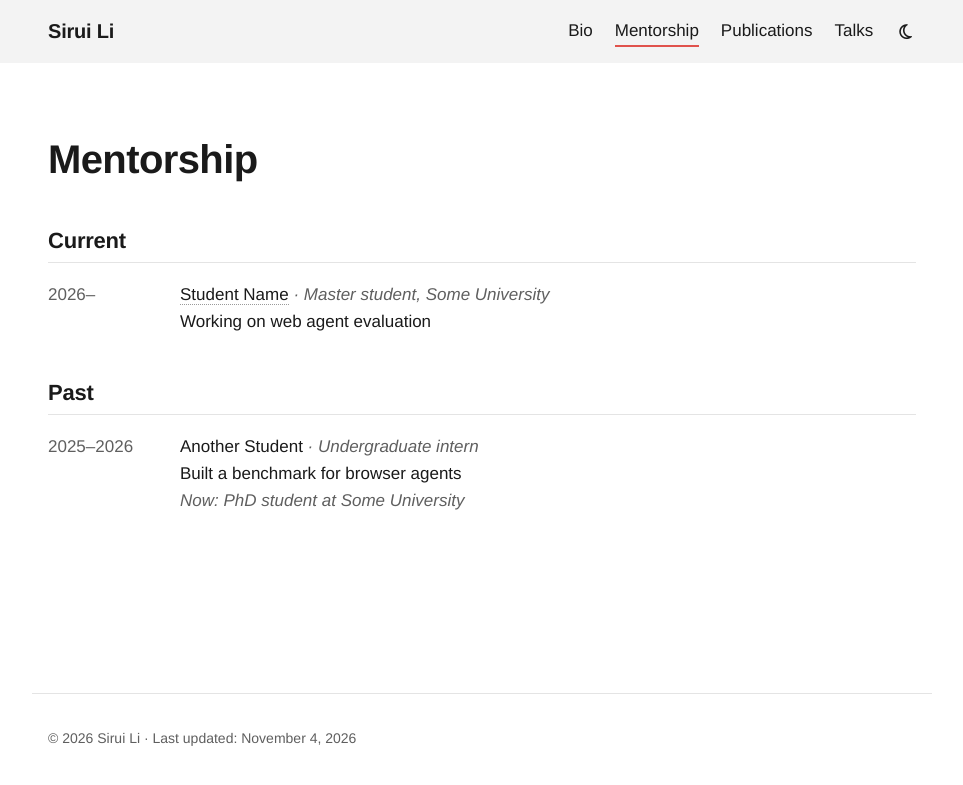
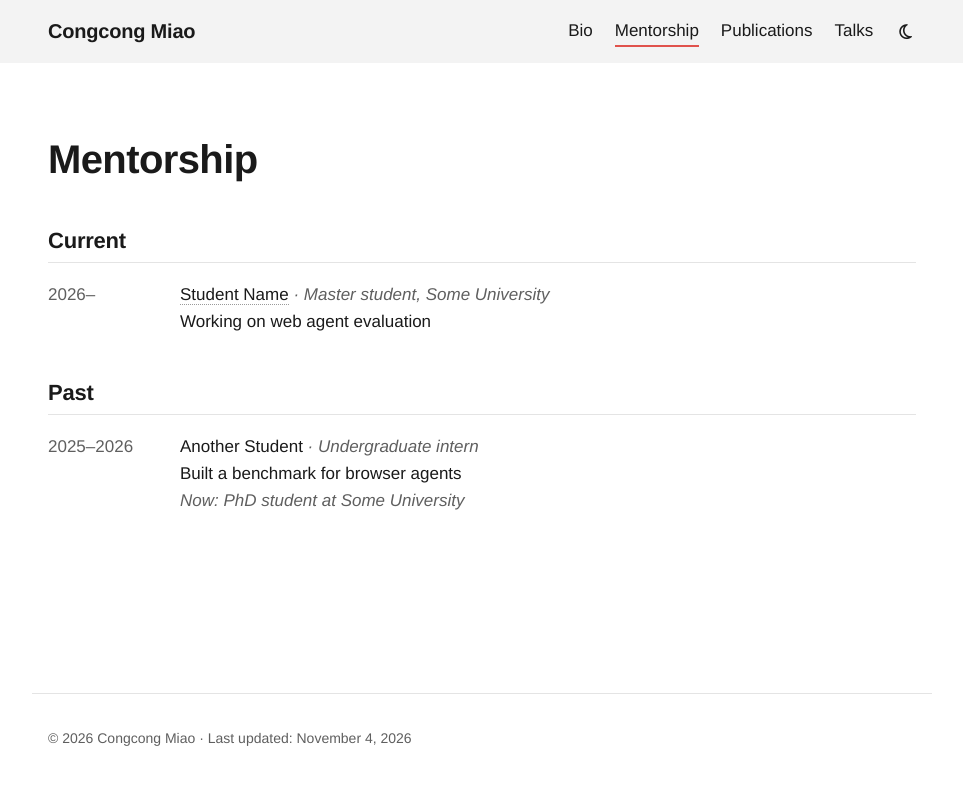
Before and after one commit to siruiZ02/siruiZ02.github.io, a Jekyll site: the page built from mentorship.html, in a window 1280 px wide. Shown: the top 785 px of the page, without its empty margins (158-1121 px from the left). Built offline with Jekyll 4.4.1, drawn with Linux system fonts in a browser that asks for light colours.

Commit message:
Update _config.yml

```diff
--- a/_config.yml
+++ b/_config.yml
@@ -3,8 +3,8 @@
 #  改完这个文件后，GitHub 需要 1~2 分钟重新生成网站
 # ============================================================
 
-title: Sirui Li                       # 浏览器标签页上显示的标题
-description: PhD student working on AI agents.
+title: Congcong Miao                       # 浏览器标签页上显示的标题
+description:
 
 # 部署地址：把 your-username 换成你的 GitHub 用户名
 url: "https://siruiz02.github.io"
@@ -12,18 +12,18 @@ baseurl: ""                           # 保持为空，不要删掉这一行
 
 # ---------------- 个人信息（首页左上的名片） ----------------
 author:
-  name: Sirui Li                      # 论文作者列表里会自动把这个名字加粗
-  role: PhD Student                   # 名字下面那行斜体
+  name: Congcong Miao                      # 论文作者列表里会自动把这个名字加粗
+  role:                   # 名字下面那行斜体
   photo: /assets/img/photo.jpg        # 把你的照片放到 assets/img/photo.jpg
-  initials: SL                        # 没放照片时圆圈里显示的字母
+  initials: CM                        # 没放照片时圆圈里显示的字母
 
 # 名片里那一列带图标的链接。不要的整行删掉；想加就照格式复制一行。
 # icon 用的是 Font Awesome 6 的图标名：https://fontawesome.com/search?o=r&m=free
 contact:
   - icon: fa-solid fa-location-dot
-    text: KAIST, Seoul, Korea
+    text:
   - icon: fa-solid fa-envelope
-    text: siruili@kaist.ac.kr
+    text: congcongmiao@163.com
     url: mailto:siruili@kaist.ac.kr
   - icon: fa-brands fa-github
     text: GitHub
```
